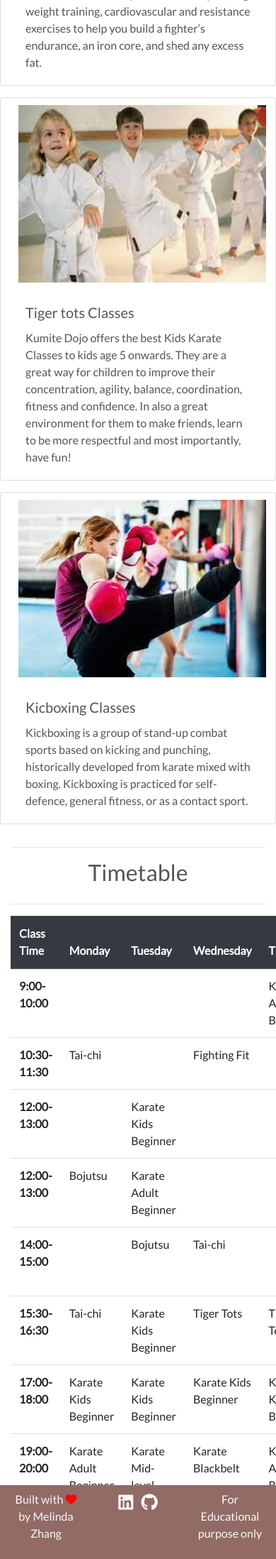
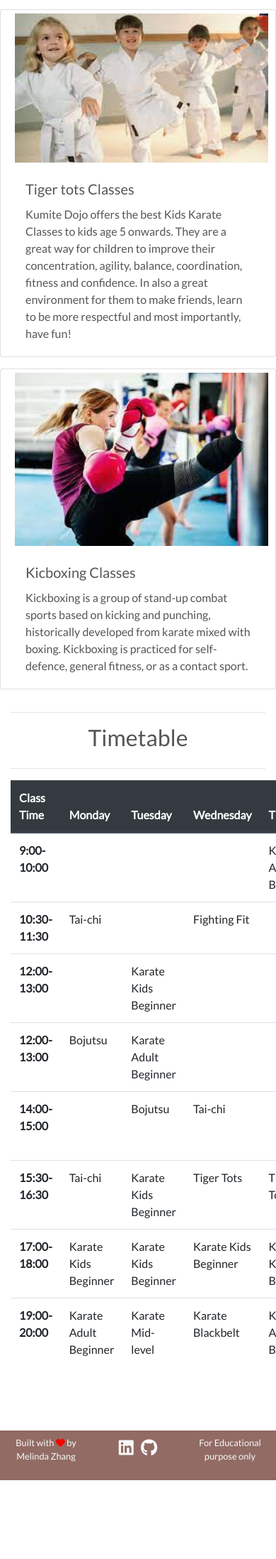
Before and after one commit to MelindaZhang2020/CI-MS4-Kumite-Dojo, a Django app: page /classes/ in a window 390 px wide; the page is wider, and only the part inside the window is pictured. Shown: the part 2273-4469 px from the top of that part at 71% size. After the commit the page ends 4358 px from the top of that part, so only its background shows below. Run offline with Django 3.2, Linux system fonts and the light colour scheme; data comes from the database, SQL or seed files in the repository; both versions use the stored data as it was after the commit; some libraries are stand-ins or nearby versions; some web fonts are replaced.

Commit message:
Style: fix responsive issues

```diff
--- a/home/static/home/css/main.css
+++ b/home/static/home/css/main.css
@@ -62,20 +62,24 @@ input[type=text], select, textarea{
       margin-top: 0;
     }
   }
+
 /* about page */
 .about-img{
   width: 330px;
   height: 220px;
 }
 .instructor-img {
-  width: 200px;
-  height: 300px;
+  width: 100%;
+  height: auto;
 }
 .classes-img {
-  width: 350px;
-  height: 250px;
-  margin:10px;
+  width: 100%;
+  height: auto;
+  margin:5px;
 }
 .card {
   margin-bottom: 50rem;
 }
+.margin {
+ margin-bottom: 10rem;
+}
--- a/home/templates/home/classes.html
+++ b/home/templates/home/classes.html
@@ -101,7 +101,7 @@
         </div>
         <div class="card mb-3 col-lg-6 col-md-12">
             <div class="row no-gutters">
-                <div class="col-6">
+                <div class="col-12">
                     <img src="{{MEDIA_URL}}classes-img/tiger-tots.jpg" class="classes-img"
                     alt="group of kida doing karate">
                 </div>
@@ -147,7 +147,7 @@
             <hr>
         </div>
     </div>
-    <div class="row mb-5">
+    <div class="row mb-5" style="overflow-x:auto;">
         <div class="col-12">
             <table class="table margin">
                 <thead class="thead-dark">
--- a/home/templates/home/contact.html
+++ b/home/templates/home/contact.html
@@ -23,7 +23,7 @@
         </div>
     </div>
 </div>
-<div class="form-container col-8 offset-2 p-5 ">
+<div class="form-container col-8 offset-2 p-5">
     <form method="POST" class="was-validated" action="{% url 'contact_submit' %}">
       {% csrf_token %}
       <div class="row">
@@ -58,7 +58,7 @@
           <textarea id="subject" name="message" placeholder="Your message.." style="height:200px" required></textarea>
         </div>
       </div>
-      <div class="row">
+      <div class="row margin">
         <input type="submit" value="Submit" class="btn btn-red">
       </div>
     </form>
--- a/products/templates/products/products.html
+++ b/products/templates/products/products.html
@@ -95,7 +95,9 @@
                                         </div>
                                     </div>
                                     <div class="row">
-                                        <a href="{{product.get_url}}" class="btn btn-red rounded-0 text-uppercase mt-5"><span>View Details</span></a>
+                                        <div class="col offset-2">
+                                            <a href="{{product.get_url}}" class="btn btn-red rounded-0 text-uppercase mt-5 margin"><span>View Details</span></a>
+                                        </div>
                                     </div>
                                 </div>
                             </div>
--- a/static/css/base.css
+++ b/static/css/base.css
@@ -216,6 +216,11 @@ a.category-badge > span.badge:hover {
     padding-top: 164px;
   }
 }
+@media (max-width: 414px){
+  .footer-container {
+    font-size: 0.8rem;
+  }
+}
 
 /* Footer */
 
```
Also changed, not shown: home/templates/home/index.html (+2 -5 lines), db.sqlite3, 1 other file.
